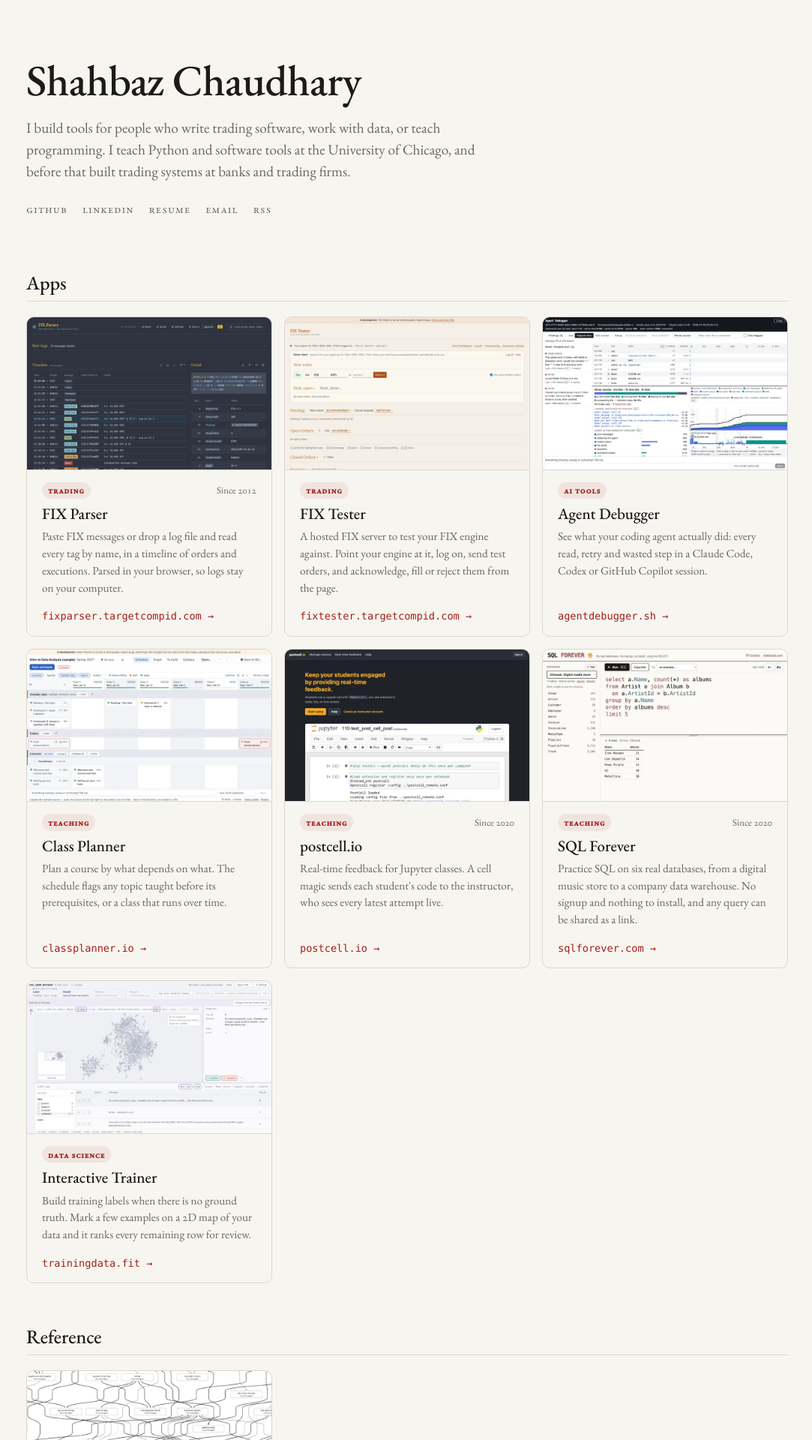
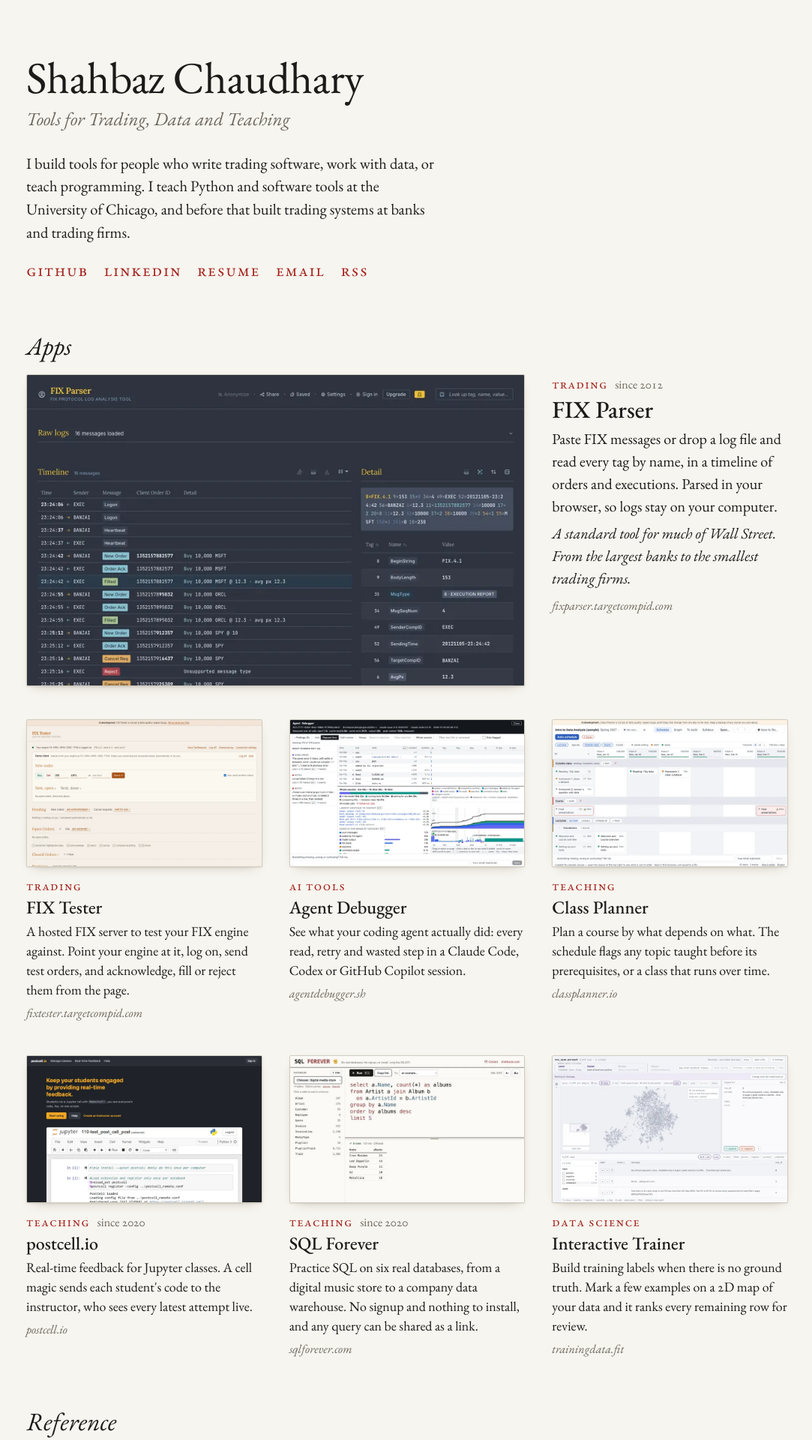
Before and after one commit to falconair/falconair.github.com, a Jekyll site: the page built from index.html, in a window 1280 px wide. Shown: the top 1920 px of the page at 75% size, without its empty margins (97-1180 px from the left). Built offline with Jekyll 4.4.1, drawn with Linux system fonts in a browser that asks for light colours; some of the changed text lies outside the part shown.

Commit message:
Home page in Margin: tiles, FIX Parser feature tile, writing dates in the margin

```diff
--- a/_data/apps.yml
+++ b/_data/apps.yml
@@ -2,11 +2,14 @@
 # image: an 800x500 screenshot in img/apps/
 # since is optional: the year the work really began, not the age of a repo.
 # Leave it out for anything built in 2026.
+# note is optional, one line shown in italic only on the first app, which the
+# home page shows as a wide tile. Never put usage numbers here.
 - name: FIX Parser
   url: https://fixparser.targetcompid.com
   image: /img/apps/fix-parser.webp
   tag: Trading
   since: 2012
+  note: "A standard tool for much of Wall Street. From the largest banks to the smallest trading firms."
   description: >-
     Paste FIX messages or drop a log file and read every tag by name, in a
     timeline of orders and executions. Parsed in your browser, so logs stay on
--- a/_includes/cards.html
+++ b/_includes/cards.html
@@ -1,6 +1,6 @@
 <ul class="apps">
   {% for app in include.items %}
-  <li class="app">
+  <li class="app{% if include.feature and forloop.first %} feature{% endif %}">
     <a href="{{ app.url }}">
       {% if app.image %}<img class="app-shot" src="{{ app.image | relative_url }}" alt="Screenshot of {{ app.name }}" width="800" height="500"{% if forloop.index > 3 %} loading="lazy"{% endif %} decoding="async">{% endif %}
       <div class="app-body">
@@ -10,7 +10,8 @@
         </div>
         <h3>{{ app.name }}</h3>
         <p>{{ app.description }}</p>
-        <span class="app-url">{{ app.url | remove: "https://" | remove: "www." }} →</span>
+        {% if include.feature and forloop.first and app.note %}<p class="app-claim">{{ app.note }}</p>{% endif %}
+        <span class="app-url">{{ app.url | remove: "https://" | remove: "www." | remove_last: "/" }}</span>
       </div>
     </a>
   </li>
--- a/css/site.css
+++ b/css/site.css
@@ -104,45 +104,60 @@
 .site-header nav a:hover { color: var(--accent); }
 
 /* Home: introduction */
-.hero { padding-top: 4.5rem; padding-bottom: 1rem; }
-.hero h1 { font-size: clamp(2.4rem, 6vw, 3.6rem); margin: 0 0 1rem; letter-spacing: -0.01em; }
-.lede { font-size: 1.2rem; color: var(--muted); max-width: 40rem; margin: 0 0 1.5rem; }
+.hero { padding-top: 4.5rem; }
+.hero h1 { font-size: clamp(2.6rem, 6vw, 3.7rem); font-weight: 400; line-height: 1.05; margin: 0; letter-spacing: -.005em; }
+.tagline { font-style: italic; font-size: 1.55rem; color: var(--muted); margin: .35rem 0 1.6rem; }
+.lede { max-width: 34rem; margin: 0 0 1.1rem; }
 
-.social { display: flex; flex-wrap: wrap; gap: .5rem 1.25rem; }
-.social a { display: inline-flex; align-items: center; gap: .4rem; color: var(--muted); text-decoration: none; font-size: .95rem; }
-.social a:hover { color: var(--accent); }
-.social svg { width: 1rem; height: 1rem; fill: currentColor; }
+.social { display: flex; flex-wrap: wrap; gap: .2rem 1.3rem; }
+.social a { color: var(--accent); text-decoration: none; font-size: 1.12em; }
+.social a:hover { text-decoration: underline; }
 
-section > h2 { font-size: 1.6rem; margin: 3.5rem 0 1.25rem; padding-bottom: .5rem; border-bottom: 1px solid var(--line); }
+section > h2 { font-size: 2.1rem; font-weight: 400; font-style: italic; margin: 4rem 0 1.1rem; }
 
-/* Home: app cards */
-.apps { list-style: none; padding: 0; margin: 0; display: grid; grid-template-columns: repeat(auto-fill, minmax(17rem, 1fr)); gap: 1rem; }
-.app a {
-  display: flex; flex-direction: column; height: 100%; overflow: hidden;
-  background: var(--surface); border: 1px solid var(--line); border-radius: 10px;
-  color: var(--text); text-decoration: none;
-  transition: border-color .15s, transform .15s, box-shadow .15s;
+/* Home: tiles. No boxes and no hover lift; hover only turns the title red. */
+.apps { list-style: none; padding: 0; margin: 0; display: grid; grid-template-columns: repeat(3, minmax(0, 1fr)); gap: 2.75rem 2.25rem; }
+.app a { display: block; color: var(--text); text-decoration: none; }
+.app a:hover h3 { color: var(--accent); }
+.app-shot {
+  display: block; width: 100%; height: auto; aspect-ratio: 8 / 5; object-fit: cover; object-position: top left;
+  margin-bottom: .75rem; background: var(--code-bg);
+  border: 1px solid var(--shot-edge); border-radius: 2px; box-shadow: var(--shot-shadow);
 }
-.app a:hover { border-color: var(--accent); transform: translateY(-2px); box-shadow: 0 6px 18px rgba(0,0,0,.06); }
-.app-shot { display: block; width: 100%; aspect-ratio: 8 / 5; object-fit: cover; object-position: top left; border-bottom: 1px solid var(--line); background: var(--code-bg); }
-.app-body { display: flex; flex-direction: column; flex: 1; padding: 1rem 1.25rem 1rem; }
-.app h3 { font-size: 1.3rem; margin: .5rem 0 .4rem; }
-.app p { margin: 0 0 1rem; color: var(--muted); font-size: .95rem; flex: 1; }
-.app-meta { display: flex; flex-wrap: wrap; align-items: center; justify-content: space-between; gap: .25rem .75rem; }
-.app-since { font-size: .8rem; color: var(--muted); white-space: nowrap; }
-.app-tag { align-self: flex-start; font-size: .72rem; font-weight: 600; letter-spacing: .06em; text-transform: uppercase; color: var(--accent); background: var(--accent-soft); padding: .15rem .5rem; border-radius: 99px; }
-.app-url { font-size: .85rem; color: var(--accent); font-family: var(--mono); overflow-wrap: anywhere; }
+.app-meta { display: flex; flex-wrap: wrap; align-items: baseline; gap: .1rem .6rem; font-size: 1rem; color: var(--muted); }
+.app-tag { color: var(--accent); font-size: 1.1em; }
+.app-since { text-transform: lowercase; }
+.app h3 { font-size: 1.5rem; margin: .1rem 0 .3rem; }
+.app p { margin: 0 0 .35rem; font-size: 1.12rem; line-height: 1.45; }
+.app-url { display: block; font-size: 1rem; font-style: italic; color: var(--muted); overflow-wrap: anywhere; }
 
-/* Home: posts */
+/* The first app spans the row: screenshot across two columns, text in the third */
+.app.feature { grid-column: 1 / -1; }
+.app.feature a { display: grid; grid-template-columns: repeat(3, minmax(0, 1fr)); column-gap: 2.25rem; align-items: start; }
+.app.feature .app-shot { grid-column: 1 / 3; margin: 0; }
+.app.feature h3 { font-size: 2rem; }
+.app.feature p { font-size: 1.25rem; line-height: 1.5; }
+.app.feature .app-claim { font-style: italic; margin: .2rem 0 .6rem; }
+
+@media (max-width: 56rem) {
+  .apps { grid-template-columns: repeat(2, minmax(0, 1fr)); }
+  .app.feature a { grid-template-columns: minmax(0, 1fr); row-gap: .75rem; }
+  .app.feature .app-shot { grid-column: auto; }
+}
+@media (max-width: 36rem) {
+  .apps { grid-template-columns: minmax(0, 1fr); }
+}
+
+/* Home: writing, with each date in the margin column */
 .posts { list-style: none; padding: 0; margin: 0; }
-.posts li { display: grid; grid-template-columns: 6rem 1fr; gap: 1rem; padding: 1rem 0; border-bottom: 1px solid var(--line); }
-.posts li:last-child { border-bottom: 0; }
-.posts time { color: var(--muted); font-size: .9rem; padding-top: .2rem; }
-.posts a { font-family: var(--serif); font-size: 1.25rem; font-weight: 600; color: var(--text); text-decoration: none; }
+.posts li { display: grid; grid-template-columns: minmax(0, 34rem) minmax(0, 15rem); column-gap: 3.5rem; margin-bottom: 2.2rem; }
+.posts a { font-size: 1.5rem; font-weight: 500; line-height: 1.2; color: var(--text); text-decoration: none; }
 .posts a:hover { color: var(--accent); }
-.posts p { margin: .25rem 0 0; color: var(--muted); font-size: .95rem; }
-@media (max-width: 30rem) {
-  .posts li { grid-template-columns: 1fr; gap: .1rem; }
+.posts p { margin: .25rem 0 0; }
+.posts time { color: var(--muted); font-size: 1rem; padding-top: .35rem; }
+@media (max-width: 40rem) {
+  .posts li { grid-template-columns: minmax(0, 1fr); }
+  .posts time { padding-top: .2rem; }
 }
 
 /* Post pages */
@@ -172,13 +187,13 @@
 
 /* Footer: plain paper under a hairline, the theme switch at the end */
 .site-footer { margin-top: 5rem; padding: 0 1.25rem; color: var(--muted); font-size: 1rem; }
-.site-footer .wrap { display: flex; flex-wrap: wrap; justify-content: space-between; align-items: baseline; gap: .6rem 2rem; padding: 1.5rem 0 2.5rem; border-top: 1px solid var(--line); }
+.site-footer .wrap { max-width: calc(66rem - 2.5rem); display: flex; flex-wrap: wrap; justify-content: space-between; align-items: baseline; gap: .6rem 2rem; padding: 1.5rem 0 2.5rem; border-top: 1px solid var(--line); }
 .site-footer .social { display: flex; flex-wrap: wrap; gap: .2rem 1.25rem; }
 .site-footer .social a { color: var(--muted); text-decoration: none; font-size: 1.1em; }
 .site-footer .social a:hover { color: var(--accent); }
 .site-footer p { margin: 0; display: flex; flex-wrap: wrap; align-items: baseline; gap: .3rem 1.4rem; font-style: italic; }
 .theme-toggle { display: inline-flex; gap: .8rem; font-style: normal; }
-.theme-toggle button { font: inherit; font-style: normal; font-size: 1.1em; color: var(--muted); background: none; border: 0; padding: 0; cursor: pointer; }
+.theme-toggle button { font: inherit; font-style: normal; font-variant-caps: all-small-caps; letter-spacing: .07em; font-size: 1.1em; color: var(--muted); background: none; border: 0; padding: 0; cursor: pointer; }
 .theme-toggle button:hover { color: var(--text); }
 .theme-toggle button[aria-pressed="true"] { color: var(--accent); }
 
--- a/index.html
+++ b/index.html
@@ -3,13 +3,14 @@
 ---
 <section class="hero wrap">
   <h1>{{ site.title }}</h1>
+  <p class="tagline">{{ site.tagline }}</p>
   <p class="lede">I build tools for people who write trading software, work with data, or teach programming. I teach Python and software tools at the University of Chicago, and before that built trading systems at banks and trading firms.</p>
   {% include social.html %}
 </section>
 
 <section id="apps" class="wrap" aria-labelledby="apps-title">
   <h2 id="apps-title">Apps</h2>
-  {% include cards.html items=site.data.apps %}
+  {% include cards.html items=site.data.apps feature=true %}
 </section>
 
 <section id="reference" class="wrap" aria-labelledby="reference-title">
@@ -27,11 +28,11 @@
   <ul class="posts">
     {% for post in site.posts %}
     <li>
-      <time datetime="{{ post.date | date_to_xmlschema }}">{{ post.date | date: "%b %Y" }}</time>
       <div>
         <a href="{{ post.url | relative_url }}">{{ post.title }}</a>
         {% if post.excerpt %}<p>{{ post.excerpt | strip_html | truncatewords: 28 }}</p>{% endif %}
       </div>
+      <time datetime="{{ post.date | date_to_xmlschema }}">{{ post.date | date: "%b %Y" }}</time>
     </li>
     {% endfor %}
   </ul>
```
